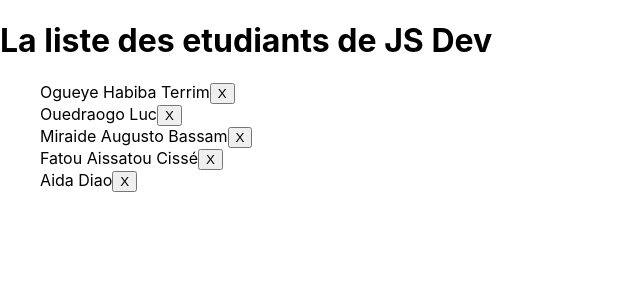
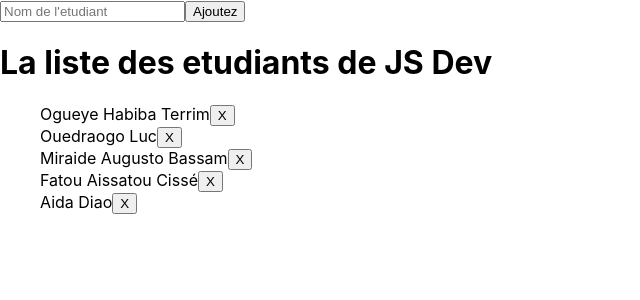
Before and after one commit to EspoirNorbert/react-classroom-app, a React (Create React App) app: page / in a window 1280 px wide. Shown: the top 300 px of the page, without its empty margins (0-640 px from the left). Built offline with nearby package versions, Linux system fonts and the light colour scheme.

Commit message:
add student

```diff
--- /dev/null
+++ b/src/Components/AddStudent.js
@@ -0,0 +1,37 @@
+import React, { Component } from 'react';
+
+
+export class AddStudent extends Component {
+
+    constructor(props) {
+        super(props)
+        this.state=  {nom: '',placeholder: "Nom de l'etudiant"}
+    }
+
+    // event gestion
+    handleChange = event => this.setState({nom: event.target.value})
+
+    //add student
+    handleAdd = e  => {
+        e.preventDefault();
+        this.props.handleAdd(this.state.nom);
+        this.setState({nom: ''});
+    }
+
+    //render
+    render() {
+      return (
+        <div>
+            <form onSubmit={this.handleAdd}>
+                <input
+                     name='Nom'
+                     placeholder= {this.state.placeholder}
+                     value={this.state.nom}
+                     onChange={this.handleChange}
+                />
+                <input type="submit" value='Ajoutez' />
+            </form>
+        </div>
+      )
+    };
+}
--- a/src/Components/Classroom.js
+++ b/src/Components/Classroom.js
@@ -1,4 +1,5 @@
 import React, { Component } from 'react';
+import { AddStudent } from './AddStudent';
 import { Student } from './Student';
 
 
@@ -24,11 +25,19 @@ export class Classroom extends Component {
         }) )
     }
 
+    handleAdd = nom => {
+        // cretae new student object
+        const newStudent = {id: Date.now() , nom: nom}
+        // reactualiser and add student
+        this.setState({students: [ ...this.state.students,newStudent]})
+    }
+
 
     render() {
     const learners = this.state.students;
       return (
         <div>
+            <AddStudent  handleAdd={this.handleAdd} />
             <h1>La liste des etudiants de  {this.props.nom} </h1>
             { (!learners.length)? <p>Aucun etudiant</p> :  <ul>
                {
```
